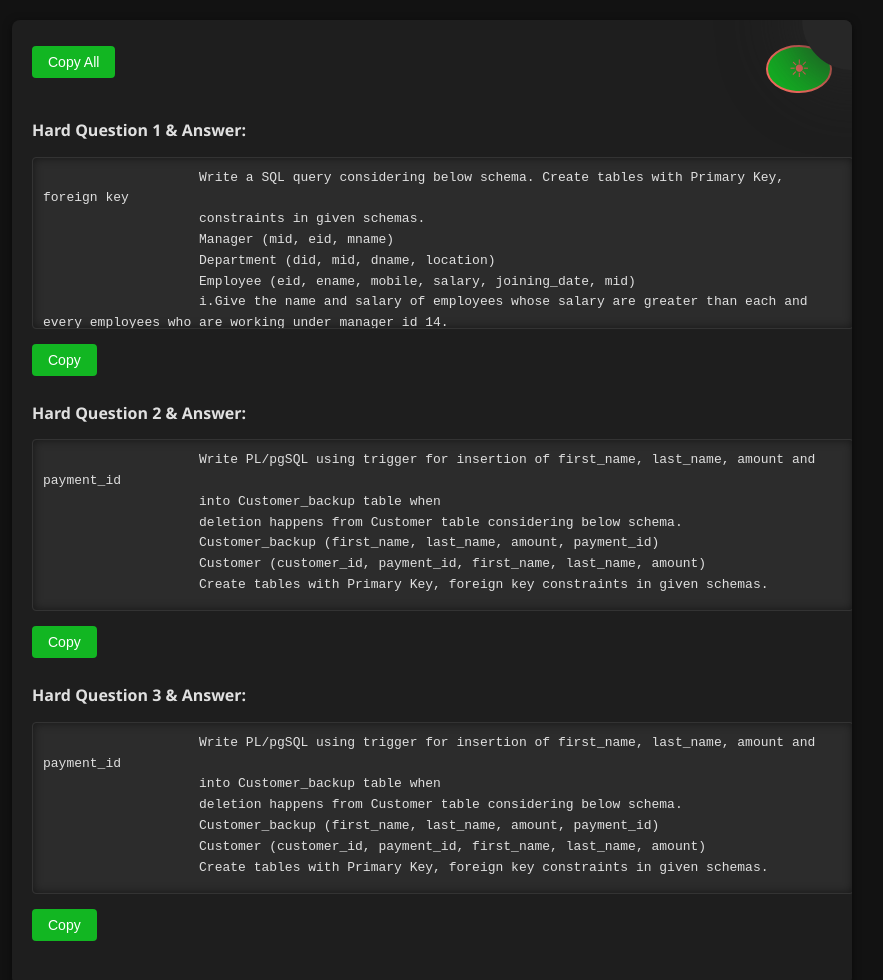
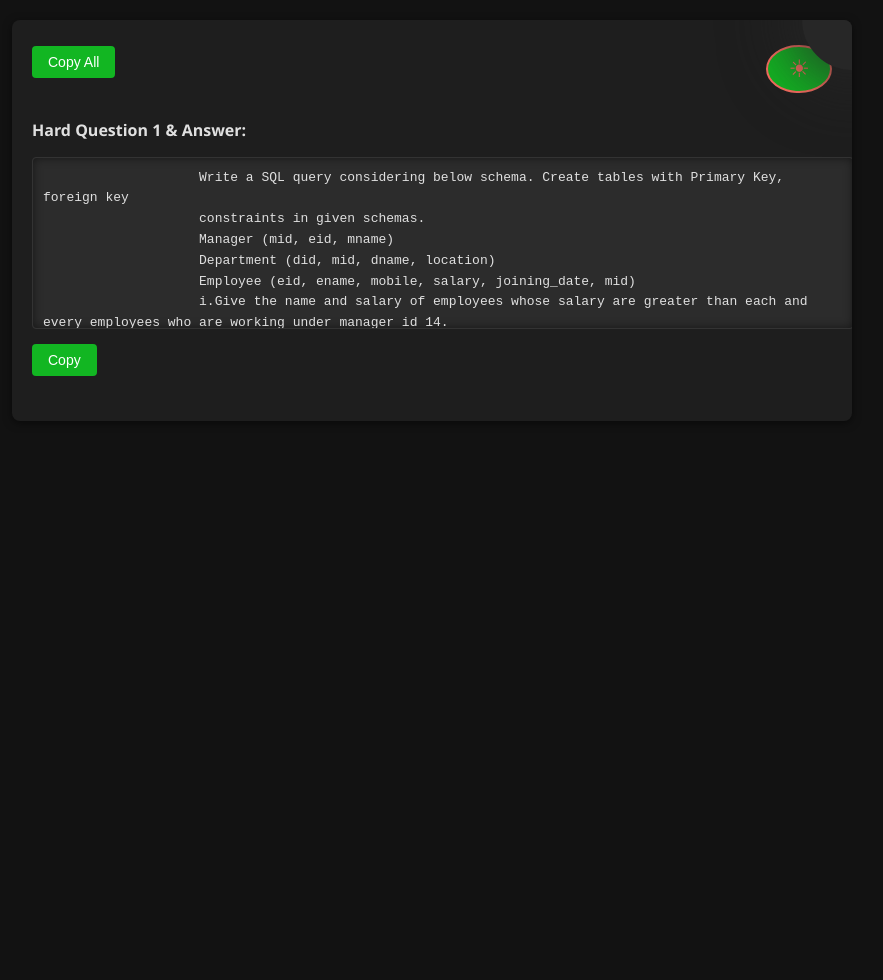
Before and after one commit to whyme-123/Crazy, a plain HTML site: page index.html in a window 1280 px wide. Shown: the whole page, without its empty margins (208-1091 px from the left). After the commit the page ends 800 px from the top, so only its background shows below. Drawn offline with Linux system fonts and the light colour scheme.

Commit message:
Update index.html

```diff
--- a/index.html
+++ b/index.html
@@ -41,59 +41,7 @@
                 <button onclick="copyText('qa1')" class="dark">Copy</button>
             </div>
 
-            <div class="qa-item">
-                <label for="qa2">Hard Question 2 & Answer:</label>
-                <pre id="qa2" class="dark">
-                    Write PL/pgSQL using trigger for insertion of first_name, last_name, amount and payment_id
-                    into Customer_backup table when
-                    deletion happens from Customer table considering below schema.
-                    Customer_backup (first_name, last_name, amount, payment_id)
-                    Customer (customer_id, payment_id, first_name, last_name, amount)
-                    Create tables with Primary Key, foreign key constraints in given schemas.
 
-                    CREATE OR REPLACE FUNCTION backup_customer_on_delete()
-                    RETURNS TRIGGER AS $$
-                    BEGIN
-                    -- Insert deleted customer's data into Customer_backup table
-                    INSERT INTO Customer_backup (first_name, last_name, amount, payment_id)
-                    VALUES (OLD.first_name, OLD.last_name, OLD.amount, OLD.payment_id);
-                    RETURN OLD;
-                    END;
-                    $$ LANGUAGE plpgsql;
-                    CREATE TRIGGER customer_delete_trigger
-                    BEFORE DELETE ON Customer
-                    FOR EACH ROW
-                    EXECUTE FUNCTION backup_customer_on_delete();
-                    </pre>
-                <button onclick="copyText('qa2')" class="dark">Copy</button>
-            </div>
-
-            <div class="qa-item">
-                <label for="qa3">Hard Question 3 & Answer:</label>
-                <pre id="qa2" class="dark">
-                    Write PL/pgSQL using trigger for insertion of first_name, last_name, amount and payment_id
-                    into Customer_backup table when
-                    deletion happens from Customer table considering below schema.
-                    Customer_backup (first_name, last_name, amount, payment_id)
-                    Customer (customer_id, payment_id, first_name, last_name, amount)
-                    Create tables with Primary Key, foreign key constraints in given schemas.
-
-                    CREATE OR REPLACE FUNCTION backup_customer_on_delete()
-                    RETURNS TRIGGER AS $$
-                    BEGIN
-                    -- Insert deleted customer's data into Customer_backup table
-                    INSERT INTO Customer_backup (first_name, last_name, amount, payment_id)
-                    VALUES (OLD.first_name, OLD.last_name, OLD.amount, OLD.payment_id);
-                    RETURN OLD;
-                    END;
-                    $$ LANGUAGE plpgsql;
-                    CREATE TRIGGER customer_delete_trigger
-                    BEFORE DELETE ON Customer
-                    FOR EACH ROW
-                    EXECUTE FUNCTION backup_customer_on_delete();
-                    </pre>
-                <button onclick="copyText('qa2')" class="dark">Copy</button>
-            </div>
 
             <!-- Add more question and answer pairs as needed -->
         </div>
```
